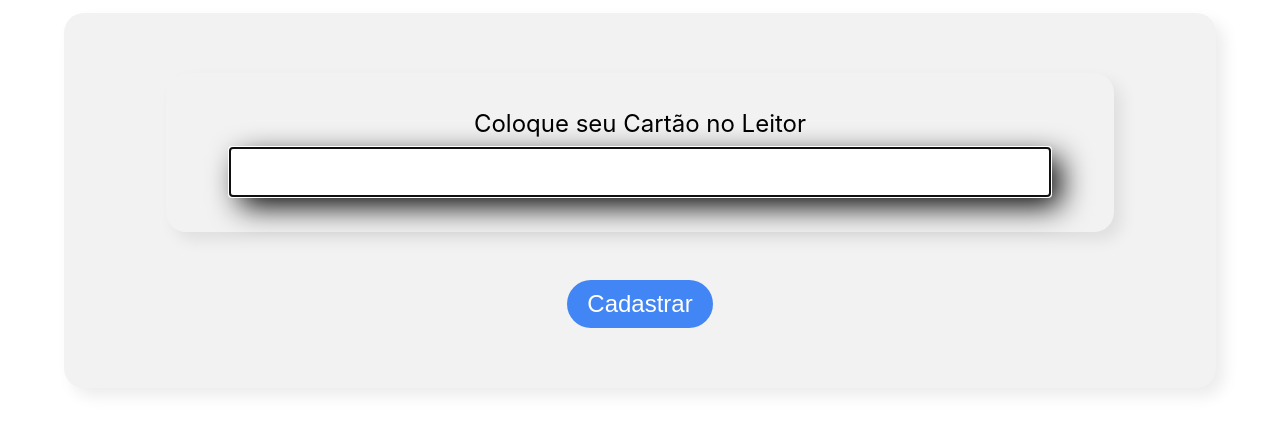
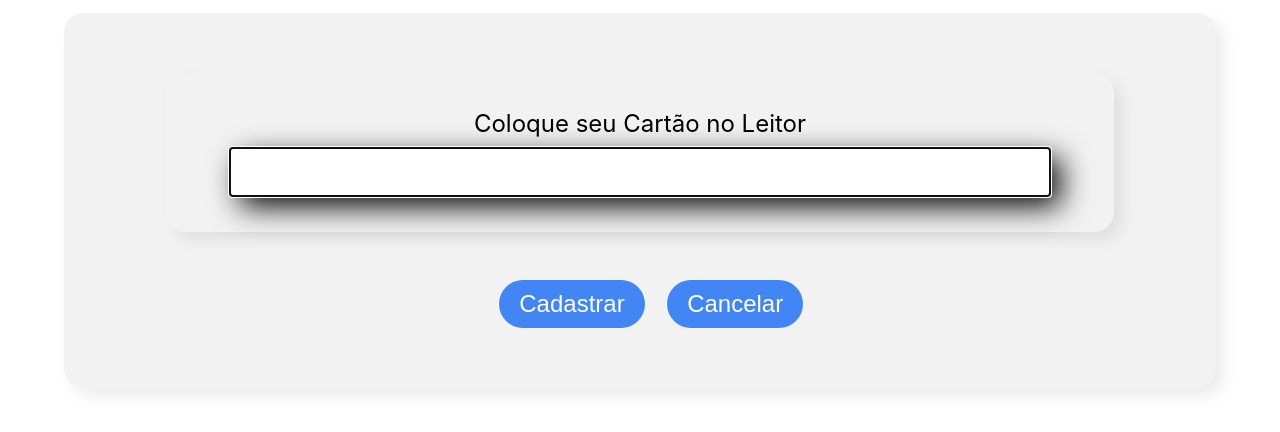
Before and after one commit to marmundo/autoatendimento-ssc, a React (Create React App) app: page /leituraCartao in a window 1280 px wide. Shown: the top 432 px of the page. Built offline with nearby package versions, Linux system fonts and the light colour scheme.

Commit message:
adiciona botao cancelar

```diff
--- a/src/Paginas/DadosUsuario/index.js
+++ b/src/Paginas/DadosUsuario/index.js
@@ -48,10 +48,14 @@ export default function DadosUsuario({ usuario }) {
             <p>{usuario.email}</p>
           </div>
         </div>
-
-        <Botao onClick={() => navegarPara('/leituraCartao')}>
-          Confirmar
-        </Botao>
+        <div className='botoes'>
+          <Botao onClick={() => navegarPara('/leituraCartao')}>
+            Confirmar
+          </Botao>
+          <Botao onClick={() => navegarPara('/')}>
+            Cancelar
+          </Botao>
+        </div>
       </div>
     </section>
   )
--- a/src/Paginas/LeituraCartao/index.js
+++ b/src/Paginas/LeituraCartao/index.js
@@ -4,6 +4,7 @@ import { useState } from "react";
 import { useNavigate } from "react-router-dom";
 import { validCartaoNFC } from "utils/Regex";
 import { post } from "utils/utils";
+import '../../css/geral.css';
 import './LeituraCartao.css';
 
 export default function LeituraCartao({ usuario }) {
@@ -79,9 +80,15 @@ export default function LeituraCartao({ usuario }) {
               cadastrarUsuario(usuario)
             }
           }} />
-        <Botao id='botao' onClick={() => cadastrarUsuario(usuario)} >
-          Cadastrar
-        </Botao>
+        <div className='botoes'>
+          <Botao id='botao' onClick={() => cadastrarUsuario(usuario)} >
+            Cadastrar
+          </Botao>
+          <Botao onClick={() => navegarPara('/')}>
+            Cancelar
+          </Botao>
+        </div>
+
         {cartaoErr && <div className="mensagem-erro"> <p>Seu cartão é inválido</p> <p>Insira novamente seu cartão!</p></div>}
       </div>
     </section >
--- a/src/css/geral.css
+++ b/src/css/geral.css
@@ -14,3 +14,9 @@
   padding: 36px 64px;
   box-shadow: 8px 8px 16px rgba(0, 0, 0, 0.08);
 }
+
+.botoes {
+  display: flex;
+  gap: 8%;
+  justify-content: space-around;
+}
```
